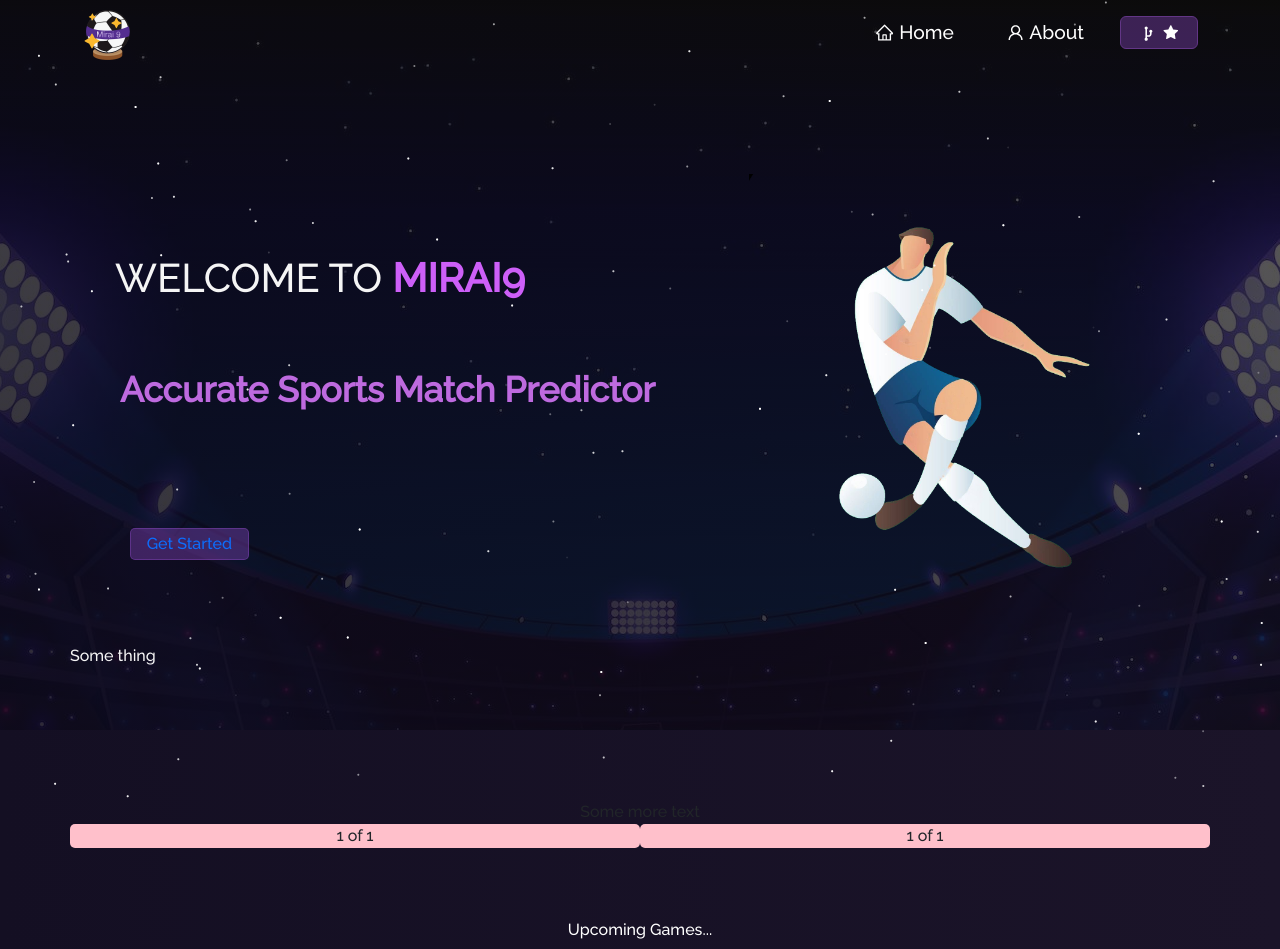
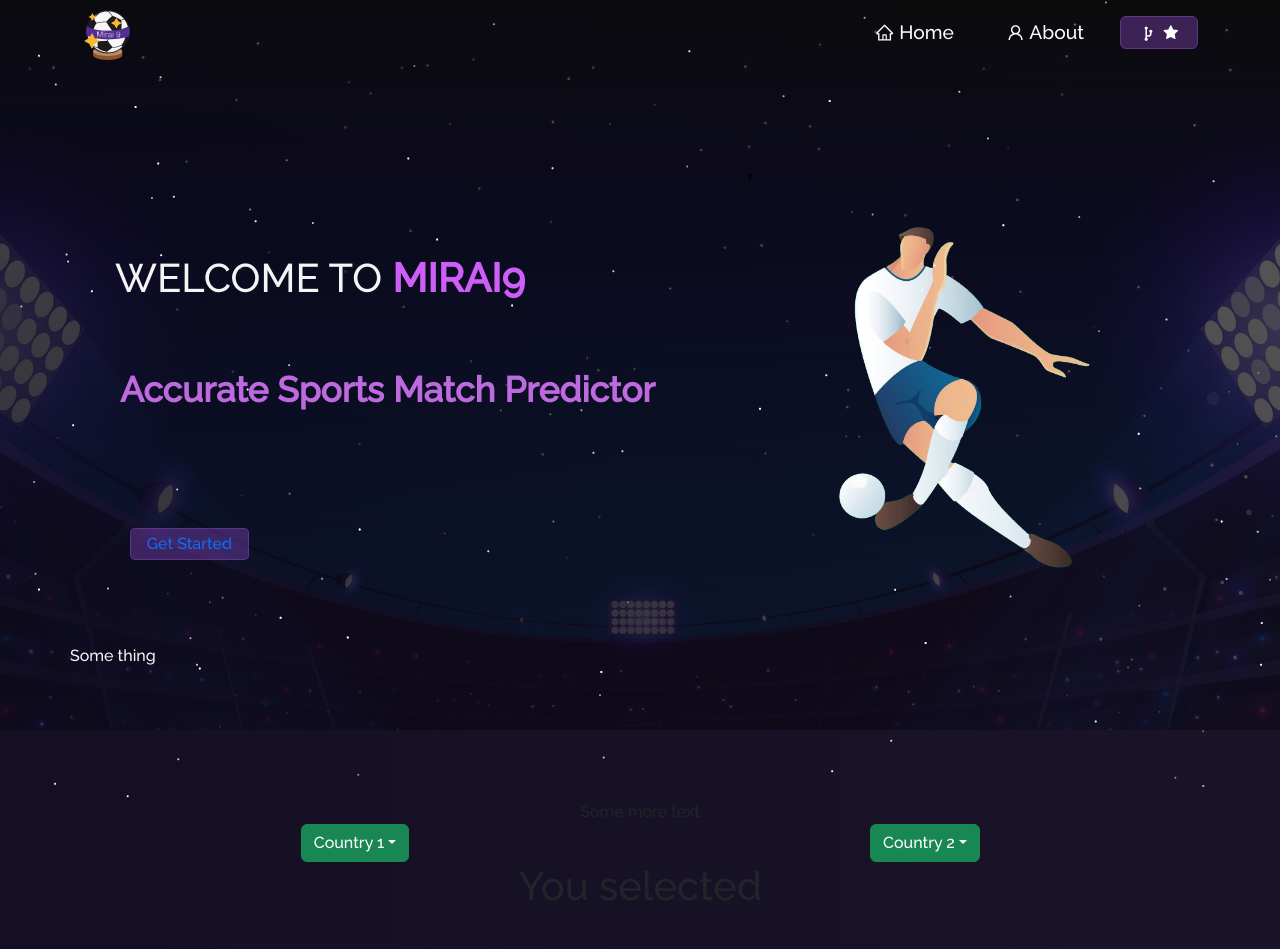
Before and after one commit to jarviscog/hackwestern9, a React (Create React App) app in the folder frontend/: page / in a window 1280 px wide. Shown: the top 949 px of the page. Built offline with nearby package versions, Linux system fonts and the light colour scheme.

Commit message:
New Changes

```diff
--- a/frontend/src/components/Home/projection.js
+++ b/frontend/src/components/Home/projection.js
@@ -1,22 +1,102 @@
-import React from "react";
+import {React, useState} from "react";
 import { Container, Row, Col } from "react-bootstrap";
+import Dropdown from 'react-bootstrap/Dropdown';
+
+
+
 
 function Home2() {
+
+  const [value,setValue] = useState('');
+
+  const handleSelect=(e)=>{
+    console.log(e);
+    setValue(e)
+  }
+
+
+
+
   return (
+
     <Container fluid className="home-about-section" id="about">
+
+
        <Container>
        <Row>
-       <div> Some more text </div>
+       <div className = "container"> Some more text </div>
 
        </Row>
 
       </Container>
+
       <Container>
-       <Row>
-        <Col className = "block">1 of 1</Col>
-        <Col className = "block">1 of 1</Col>
+      <Row>
+      <Col className = "projBlock">
+
+      <div>
+        <Dropdown onSelect={handleSelect} >
+        <Dropdown.Toggle  variant="success" id="dropdown-menu">
+          Country 1
+        </Dropdown.Toggle>
+
+        <Dropdown.Menu>
+          <Dropdown.Item eventKey="Canada" >Canada</Dropdown.Item>
+          <Dropdown.Item eventKey="USA" >USA</Dropdown.Item>
+          <Dropdown.Item eventKey="Argentina" >Argentina</Dropdown.Item>
+          <Dropdown.Item eventKey="Ecuador">Ecuador</Dropdown.Item>
+          <Dropdown.Item eventKey="Qatar">Qatar</Dropdown.Item>
+          <Dropdown.Item eventKey="Senegal">Senegale</Dropdown.Item>
+          <Dropdown.Item eventKey="Netherlands"> Netherlands</Dropdown.Item>
+          <Dropdown.Item eventKey="England"> England</Dropdown.Item>
+          <Dropdown.Item eventKey="Iran"> Iran</Dropdown.Item>
+          <Dropdown.Item eventKey="Wales"> Wales</Dropdown.Item>
+          <Dropdown.Item eventKey="Saudi Arabia"> Saudi Arabia</Dropdown.Item>
+          <Dropdown.Item eventKey="Mexico"> Mexico</Dropdown.Item>
+          <Dropdown.Item eventKey="Poland"> Poland</Dropdown.Item>
+          <Dropdown.Item eventKey="France"> France</Dropdown.Item>
+          <Dropdown.Item eventKey="Australia"> Australia</Dropdown.Item>
+          <Dropdown.Item eventKey="Denmark"> Denmark</Dropdown.Item>
+          <Dropdown.Item eventKey="Tunisia"> Tunisia</Dropdown.Item>
+          <Dropdown.Item eventKey="Spain"> Spain</Dropdown.Item>
+          <Dropdown.Item eventKey="Costa Rica"> Costa Rica</Dropdown.Item>
+          <Dropdown.Item eventKey="Germany"> Germany</Dropdown.Item>
+          <Dropdown.Item eventKey="Japan"> Japan</Dropdown.Item>
+          <Dropdown.Item eventKey="Morocco"> Morocco</Dropdown.Item>
+          <Dropdown.Item eventKey="Croatia"> Croatia</Dropdown.Item>
+          <Dropdown.Item eventKey="Brazil"> Brazil</Dropdown.Item>
+          <Dropdown.Item eventKey="Serbia"> Serbia</Dropdown.Item>
+          <Dropdown.Item eventKey="Switzerland"> Switzerland</Dropdown.Item>
+          <Dropdown.Item eventKey="Cameroon"> Cameroon</Dropdown.Item>
+          <Dropdown.Item eventKey="Portugal"> Portugal</Dropdown.Item>
+          <Dropdown.Item eventKey="Ghana"> Ghana</Dropdown.Item>
+          <Dropdown.Item eventKey="Uruguay"> Uruguay</Dropdown.Item>
+          <Dropdown.Item eventKey=" South Korea">  South Korea</Dropdown.Item>
+
+
+
+        </Dropdown.Menu>
+      </Dropdown>
+      </div>
+
+      </Col>
+      <Col className = "projBlock">
+      <div>
+        <Dropdown>
+        <Dropdown.Toggle variant="success" id="dropdown-menu">
+        Country 2
+        </Dropdown.Toggle>
+
+        <Dropdown.Menu>
+
+          <Dropdown.Item href="#/action-1">Action</Dropdown.Item>
+
+        </Dropdown.Menu>
+      </Dropdown>
+      </div>
+      </Col>
        </Row>
-
+        <h1>You selected {value}</h1>
       </Container>
     </Container>
   );
--- a/frontend/src/components/Navbar.js
+++ b/frontend/src/components/Navbar.js
@@ -6,15 +6,12 @@
 import Button from "react-bootstrap/Button";
 import { Link } from "react-router-dom";
 import { CgGitFork } from "react-icons/cg";
-import { ImBlog } from "react-icons/im";
 import {
   AiFillStar,
   AiOutlineHome,
-  AiOutlineFundProjectionScreen,
   AiOutlineUser,
 } from "react-icons/ai";
 
-import { CgFileDocument } from "react-icons/cg";
 
 function NavBar() {
   const [expand, updateExpanded] = useState(false);
--- a/frontend/src/style.css
+++ b/frontend/src/style.css
@@ -381,6 +381,9 @@
   transform: scale(1.1);
   box-shadow: 0 0 15px #801f95;
 }
+/* --------- */
+/* Footer */
+/* --------- */
 
 .home-social-icons:hover {
   color: #87209e;
@@ -419,6 +422,12 @@
   background-color: #1f2123;
   align-items: center;
   opacity: 80%;
+}
+
+
+.dropdown-menu {
+  max-height: 100px;
+  overflow-y: auto;
 }
 
 /* --------- */
```
Also changed, not shown: frontend/src/components/Home/Home.js (line endings or trailing spaces), 1 other file (tests, documents, lock files or other folders).
